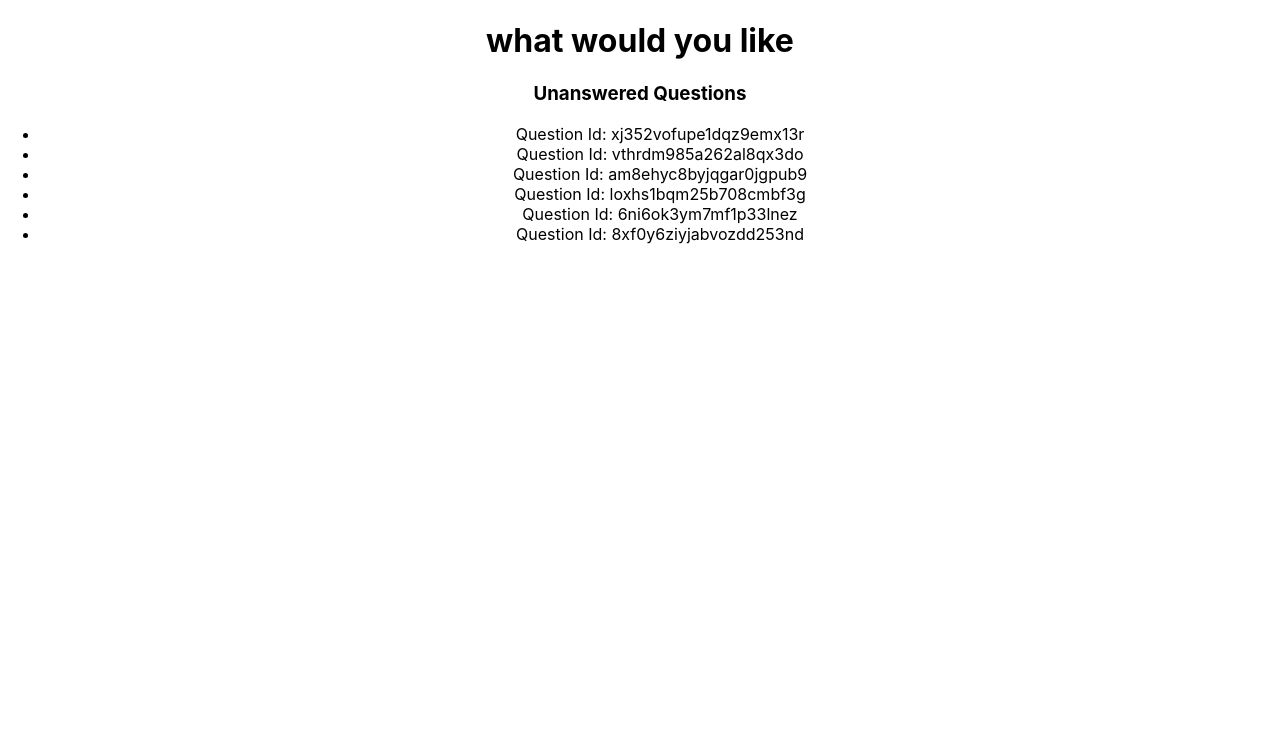
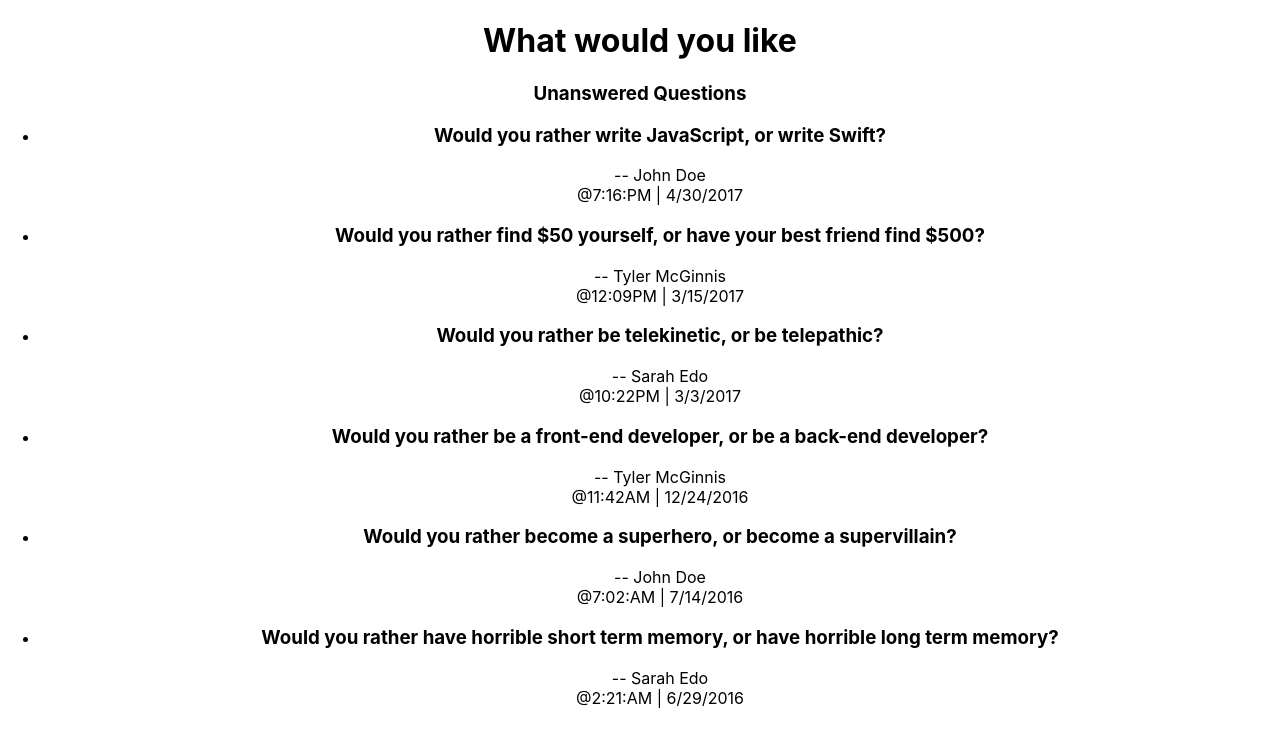
Before and after one commit to injune1123/would-you-rather, a React (Create React App) app: page /dashboard in a window 1280 px wide. Shown: the top 744 px of the page. Built offline with nearby package versions, Linux system fonts and the light colour scheme.

Commit message:
Build Question component

```diff
--- a/package.json
+++ b/package.json
@@ -8,6 +8,7 @@
     "@testing-library/user-event": "^7.1.2",
     "react": "^16.13.1",
     "react-dom": "^16.13.1",
+    "react-icons": "^3.11.0",
     "react-redux": "^7.2.1",
     "react-scripts": "3.4.1",
     "redux": "^4.0.5",
--- a/src/components/App.js
+++ b/src/components/App.js
@@ -15,7 +15,7 @@ class App extends Component {
         {
           this.props.loading === true ? null :
           <>
-            <h1>what would you like</h1>
+            <h1>What would you like</h1>
           <Dashboard/>
           </>
         }
--- a/src/components/Dashboard.js
+++ b/src/components/Dashboard.js
@@ -1,6 +1,6 @@
 import React, {Component} from 'react'
 import { connect } from 'react-redux'
-
+import Question from './Question'
 class Dashboard extends Component {
   render() {
     console.log(this.props)
@@ -10,7 +10,7 @@ class Dashboard extends Component {
       <ul>
         {this.props.questionIds.map((id)=>(
           <li key={id}>
-            <div>Question Id: {id}</div>
+            <Question id={id}/>
           </li>
         ))}
       </ul>
--- /dev/null
+++ b/src/components/Question.js
@@ -0,0 +1,44 @@
+import React, {Component} from 'react'
+import { connect } from 'react-redux'
+import {formatDate, formatQuestion} from '../utils/helpers'
+import {RiThumbUpLine} from "react-icons/ri";
+import {RiThumbUpFill} from "react-icons/ri";
+
+
+class Question extends Component {
+  render() {
+    const {question} = this.props
+
+    if(!question) {
+      return <p>This question does not exist</p>
+    }
+
+    const {avatar, id, name, text, timestamp} = question
+    return (
+      <div className = 'question'>
+        {/* <img
+          src={avatar}
+          alt={`Avatar of ${name}`}
+          className='avatar'
+        /> */}
+        <h3>{` Would you rather ${text}`}</h3>
+
+        <div className='question-info'>
+          <span>{`-- `+name}</span>
+          <div>{`@` + formatDate(timestamp)}</div>
+        </div>
+      </div>
+    )
+  }
+}
+
+function mapStateToProps({authedUser, users, questions}, {id}) {
+  const question = questions[id]
+
+  return {
+    authedUser,
+    question: question? formatQuestion(question, users[question.author], authedUser) : null
+  }
+}
+
+export default connect(mapStateToProps)(Question)
--- /dev/null
+++ b/src/utils/helpers.js
@@ -0,0 +1,17 @@
+export function formatQuestion (question, author ) {
+  const {id, optionOne, optionTwo, timestamp} = question
+  const {name, avatarURL} = author
+  return {
+    name,
+    id,
+    timestamp,
+    text: `${optionOne.text}, or ${optionTwo.text}?`,
+    avatar: avatarURL
+  }
+}
+
+export function formatDate (timestamp ) {
+  const d = new Date(timestamp)
+  const time = d.toLocaleTimeString('en-US')
+  return time.substr(0,5) + time.slice(-2) + ' | ' + d.toLocaleDateString()
+}
```
Also changed, not shown: 1 other file (tests, documents, lock files or other folders).
